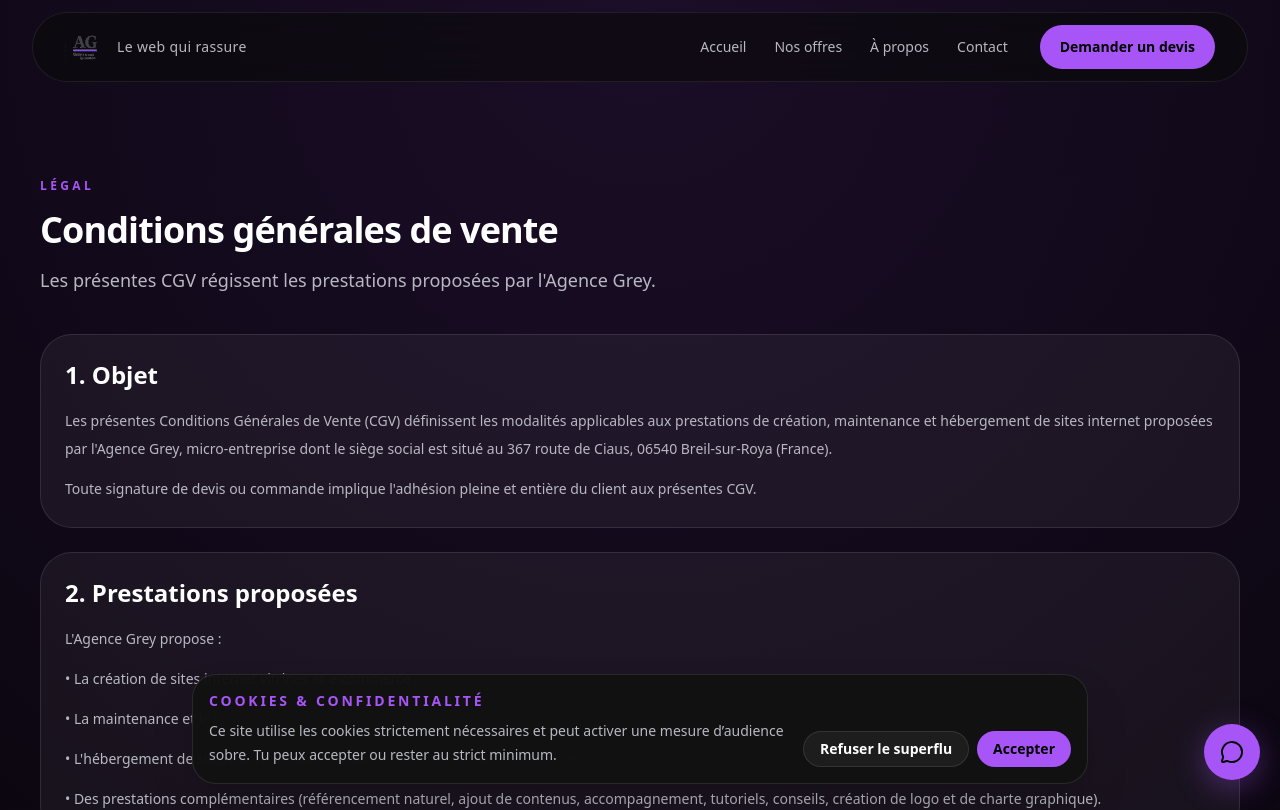
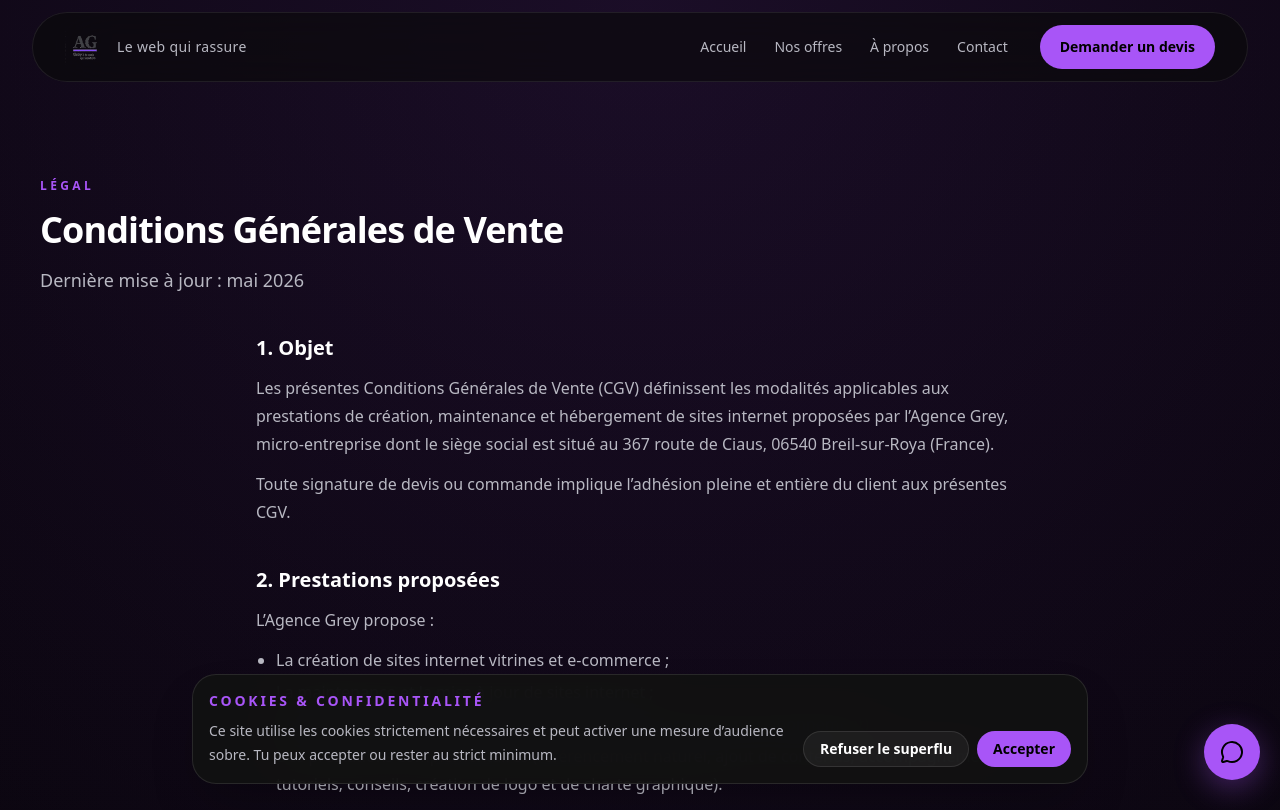
Before and after one commit to Agence-Grey/Grey, a Next.js app: page /cgv in a window 1280 px wide. Shown: the top 810 px of the page. Built offline with nearby package versions, Linux system fonts and the light colour scheme.

Commit message:
feat(cgv): mise a jour complete des conditions generales de vente

```diff
--- a/src/app/cgv/page.tsx
+++ b/src/app/cgv/page.tsx
@@ -3,163 +3,235 @@ import { SectionWrapper } from "@/components/shared/section-wrapper";
 import { buildPageMetadata } from "@/components/shared/seo";
 
 export const metadata: Metadata = buildPageMetadata({
-  title: "CGV",
-  description: "Conditions générales de vente de L'Agence Grey.",
-  noIndex: true,
+  title: "Conditions Générales de Vente",
+  description:
+    "CGV de l’Agence Grey — création, maintenance et hébergement de sites internet.",
 });
 
-const sections = [
-  {
-    title: "1. Objet",
-    body: [
-      "Les présentes Conditions Générales de Vente (CGV) définissent les modalités applicables aux prestations de création, maintenance et hébergement de sites internet proposées par l'Agence Grey, micro-entreprise dont le siège social est situé au 367 route de Ciaus, 06540 Breil-sur-Roya (France).",
-      "Toute signature de devis ou commande implique l'adhésion pleine et entière du client aux présentes CGV.",
-    ],
-  },
-  {
-    title: "2. Prestations proposées",
-    body: [
-      "L'Agence Grey propose :",
-      "• La création de sites internet vitrines et e-commerce ;",
-      "• La maintenance et la mise à jour de sites internet ;",
-      "• L'hébergement de sites internet (dans le cadre des formules avec abonnement) ;",
-      "• Des prestations complémentaires (référencement naturel, ajout de contenus, accompagnement, tutoriels, conseils, création de logo et de charte graphique).",
-    ],
-  },
-  {
-    title: "3. Devis et commande",
-    body: [
-      "Toute prestation fait l'objet d'un devis écrit précisant la nature de la mission, le prix et les délais estimatifs.",
-      "La commande devient ferme et définitive à la signature du devis et au versement d'un acompte de 30 % du montant total.",
-      "Le projet ne sera lancé qu'à réception de cet acompte.",
-    ],
-  },
-  {
-    title: "4. Prix et modalités de paiement",
-    body: [
-      "Pour les prestations de création de site, un acompte de 30 % est dû à la signature du devis et le solde à la livraison, avant la mise en ligne du site.",
-      "Le site ne sera pas mis en ligne avant réception du solde.",
-      "Les tarifs indiqués sur les devis sont exprimés hors taxes. L'application de la TVA dépendra du régime fiscal en vigueur au moment de la facturation.",
-      "Pour les prestations de maintenance et d'hébergement :",
-      "• Le paiement est mensuel, à effectuer par virement bancaire entre le 1er et le 10 de chaque mois.",
-      "• En cas de non-paiement à l'échéance, un email de relance sera envoyé à partir du 10 du mois.",
-      "• Sans régularisation avant le 15, l'hébergement et la maintenance pourront être suspendus jusqu'au règlement.",
-      "Barèmes et remises : Les tarifs et éventuelles remises liés aux packs sont ceux indiqués sur le site www.agencegrey.fr ou sur le devis transmis au client.",
-    ],
-  },
-  {
-    title: "5. Droit de rétractation",
-    body: [
-      "Conformément à l'article L221-18 du Code de la consommation, le client consommateur (non professionnel) dispose d'un délai de 14 jours à compter de la signature du devis pour exercer son droit de rétractation, sans avoir à motiver sa décision.",
-      "Toutefois, si le client demande expressément que l'exécution de la prestation commence avant la fin de ce délai, il renonce à son droit de rétractation pour la partie déjà exécutée.",
-      "En cas de rétractation après le début de la prestation, le client reste redevable du montant correspondant au travail déjà réalisé.",
-    ],
-  },
-  {
-    title: "6. Durée et résiliation des abonnements",
-    body: [
-      "Les prestations de maintenance et d'hébergement font l'objet d'un engagement minimum de 6 ou 12 mois, selon l'offre choisie.",
-      "Au-delà de cette période, la résiliation est possible à tout moment, sans préavis, par simple demande écrite (email).",
-      "En cas de non-paiement, l'Agence Grey se réserve le droit d'interrompre l'hébergement et la maintenance du site internet.",
-      "Le client pourra ensuite confier la remise en ligne de son site à un prestataire de son choix.",
-    ],
-  },
-  {
-    title: "7. Livraison et propriété",
-    body: [
-      "Le site internet sera livré et mis en ligne uniquement après paiement intégral du solde.",
-      "• En cas de formule \"site seul\", le client est responsable de son hébergement et de la mise en ligne, bien qu'il puisse bénéficier de conseils à ce sujet.",
-      "• En cas de formule avec abonnement (\"Pack Sérénité\"), l'Agence Grey prend en charge l'hébergement, les mises à jour et la maintenance.",
-      "Le client dispose d'un accès complet (codes d'administration) à son site une fois le paiement total effectué.",
-    ],
-  },
-  {
-    title: "8. Garantie technique",
-    body: [
-      "L'Agence Grey garantit le bon fonctionnement du site au moment de sa livraison.",
-      "Passé un délai de 15 jours après la mise en ligne, toute intervention technique (correction de bug, mise à jour, restauration de sauvegarde) fera l'objet d'un devis séparé, sauf en cas d'erreur directement imputable à l'Agence.",
-      "Cette garantie ne couvre pas :",
-      "• les erreurs liées à une mauvaise manipulation du client,",
-      "• les incidents dus à des mises à jour externes (plugins, hébergeur, CMS),",
-      "• ou tout cas de force majeure.",
-      "Les clients sous abonnement maintenance bénéficient d'une prise en charge intégrale de ces interventions.",
-    ],
-  },
-  {
-    title: "9. Responsabilités du client",
-    body: [
-      "Le client s'engage à :",
-      "• Fournir les contenus nécessaires (textes, images, logos) dans les délais convenus ;",
-      "• Garantir qu'il détient les droits d'utilisation de tous les éléments transmis ;",
-      "• Vérifier la conformité légale de son site internet (mentions légales, CGV, politique de confidentialité, respect du RGPD, etc.).",
-      "L'Agence Grey peut fournir des modèles et conseils, mais ne peut être tenue responsable d'une éventuelle sanction liée à la non-conformité du site du client.",
-    ],
-  },
-  {
-    title: "10. Responsabilités de l'Agence",
-    body: [
-      "L'Agence Grey s'engage à :",
-      "• Fournir un site fonctionnel et conforme au devis signé ;",
-      "• Réaliser ses prestations selon les standards techniques en vigueur ;",
-      "• Assurer la maintenance des sites sous abonnement (mises à jour, corrections, sécurité, accompagnement).",
-      "L'Agence ne saurait être tenue responsable :",
-      "• d'une indisponibilité liée à un hébergeur tiers,",
-      "• d'une mauvaise utilisation du site par le client,",
-      "• ou d'un cas de force majeure.",
-    ],
-  },
-  {
-    title: "11. Propriété intellectuelle",
-    body: [
-      "• Le client reste propriétaire des contenus qu'il fournit (textes, images, vidéos, logos).",
-      "• L'Agence Grey conserve la propriété des éléments techniques et graphiques créés tant que la prestation n'a pas été intégralement payée.",
-      "• Une fois le paiement complet effectué, le client dispose de tous les droits d'usage sur le site livré.",
-    ],
-  },
-  {
-    title: "12. Confidentialité et protection des données",
-    body: [
-      "L'Agence Grey s'engage à respecter la confidentialité des informations échangées avec ses clients et à ne pas divulguer les données fournies.",
-      "Les données personnelles collectées sont utilisées uniquement pour la bonne exécution des prestations et ne sont pas transmises à des tiers sans consentement.",
-    ],
-  },
-  {
-    title: "13. Droit applicable et litiges",
-    body: [
-      "Les présentes CGV sont soumises au droit français.",
-      "En cas de litige, et à défaut d'accord amiable, les tribunaux compétents seront ceux déterminés par la loi française.",
-    ],
-  },
-  {
-    title: "14. Mentions légales",
-    body: [
-      "Agence Grey",
-      "Adrien DEBARLE & Ophélie HUTIN",
-      "Adresse : 367 route de Ciaus, 06540 Breil-sur-Roya",
-      "Email : agencegrey06@gmail.com",
-      "WhatsApp : +33 6 18 00 85 31",
-      "Numéro SIRET : [à renseigner]",
-      "Hébergeur : [Nom, raison sociale, adresse et téléphone de l'hébergeur]",
-      "Numéro de TVA intracommunautaire (si applicable) : [à renseigner]",
-    ],
-  },
-];
+export default function CGVPage() {
+  return (
+    <SectionWrapper
+      eyebrow="Légal"
+      title="Conditions Générales de Vente"
+      description="Dernière mise à jour : mai 2026"
+    >
+      <article className="mx-auto max-w-3xl space-y-10 text-[var(--color-muted-foreground)]">
+        <section className="space-y-3">
+          <h2 className="text-xl font-semibold text-white">1. Objet</h2>
+          <p className="leading-7">
+            Les présentes Conditions Générales de Vente (CGV) définissent les modalités applicables aux
+            prestations de création, maintenance et hébergement de sites internet proposées par l’Agence Grey,
+            micro-entreprise dont le siège social est situé au 367 route de Ciaus, 06540 Breil-sur-Roya
+            (France).
+          </p>
+          <p className="leading-7">
+            Toute signature de devis ou commande implique l’adhésion pleine et entière du client aux présentes
+            CGV.
+          </p>
+        </section>
 
-export default function CgvPage() {
-  return (
-    <SectionWrapper eyebrow="Légal" title="Conditions générales de vente" description="Les présentes CGV régissent les prestations proposées par l'Agence Grey.">
-      <div className="space-y-6">
-        {sections.map((section) => (
-          <section key={section.title} className="rounded-[2rem] border border-white/10 bg-white/5 p-6">
-            <h2 className="text-2xl font-semibold text-white">{section.title}</h2>
-            <div className="mt-4 space-y-3 text-sm leading-7 text-[var(--color-muted-foreground)]">
-              {section.body.map((paragraph) => (
-                <p key={paragraph}>{paragraph}</p>
-              ))}
-            </div>
-          </section>
-        ))}
-      </div>
+        <section className="space-y-3">
+          <h2 className="text-xl font-semibold text-white">2. Prestations proposées</h2>
+          <p className="leading-7">L’Agence Grey propose :</p>
+          <ul className="list-disc space-y-1 pl-5 leading-7">
+            <li>La création de sites internet vitrines et e-commerce ;</li>
+            <li>La maintenance et la mise à jour de sites internet ;</li>
+            <li>L’hébergement de sites internet (dans le cadre des formules avec abonnement) ;</li>
+            <li>
+              Des prestations complémentaires (référencement naturel, ajout de contenus,
+              accompagnement, tutoriels, conseils, création de logo et de charte graphique).
+            </li>
+          </ul>
+        </section>
+
+        <section className="space-y-3">
+          <h2 className="text-xl font-semibold text-white">3. Devis et commande</h2>
+          <p className="leading-7">
+            Toute prestation fait l’objet d’un devis écrit précisant la nature de la mission, le prix et les délais
+            estimatifs.
+          </p>
+          <p className="leading-7">
+            La commande devient ferme et définitive à la signature du devis et au versement d’un acompte de
+            30 % du montant total.
+          </p>
+          <p className="leading-7">Le projet ne sera lancé qu’à réception de cet acompte.</p>
+        </section>
+
+        <section className="space-y-3">
+          <h2 className="text-xl font-semibold text-white">4. Prix et modalités de paiement</h2>
+          <div className="space-y-3 leading-7">
+            <p>
+              Pour les prestations de création de site, un acompte de 30 % est dû à la signature du devis
+              et le solde à la livraison, avant la mise en ligne du site.
+            </p>
+            <p>Le site ne sera pas mis en ligne avant réception du solde.</p>
+            <p>
+              Les tarifs indiqués sur les devis sont exprimés hors taxes. L’application de la TVA dépendra
+              du régime fiscal en vigueur au moment de la facturation.
+            </p>
+          </div>
+
+          <p className="leading-7">Pour les prestations de maintenance et d’hébergement :</p>
+          <ul className="list-disc space-y-1 pl-5 leading-7">
+            <li>Le paiement est mensuel, à effectuer par virement bancaire entre le 1er et le 10 de chaque mois.</li>
+            <li>En cas de non-paiement à l’échéance, un email de relance sera envoyé à partir du 10 du mois.</li>
+            <li>Sans régularisation avant le 15, l’hébergement et la maintenance pourront être suspendus jusqu’au règlement.</li>
+          </ul>
+
+          <p className="leading-7">
+            <span className="font-semibold text-white">Barèmes et remises :</span> Les tarifs et éventuelles remises liés aux packs sont ceux indiqués sur le site www.agence-grey.fr ou sur le devis transmis au client.
+          </p>
+        </section>
+
+        <section className="space-y-3">
+          <h2 className="text-xl font-semibold text-white">5. Droit de rétractation</h2>
+          <p className="leading-7">
+            Conformément à l’article L221-18 du Code de la consommation, le client consommateur (non
+            professionnel) dispose d’un délai de 14 jours à compter de la signature du devis pour exercer son
+            droit de rétractation, sans avoir à motiver sa décision.
+          </p>
+          <p className="leading-7">
+            Toutefois, si le client demande expressément que l’exécution de la prestation commence avant la
+            fin de ce délai, il renonce à son droit de rétractation pour la partie déjà exécutée.
+          </p>
+          <p className="leading-7">
+            En cas de rétractation après le début de la prestation, le client reste redevable du montant
+            correspondant au travail déjà réalisé.
+          </p>
+        </section>
+
+        <section className="space-y-3">
+          <h2 className="text-xl font-semibold text-white">6. Durée et résiliation des abonnements</h2>
+          <p className="leading-7">
+            Les prestations de maintenance et d’hébergement font l’objet d’un engagement minimum de 6 ou
+            12 mois, selon l’offre choisie.
+          </p>
+          <p className="leading-7">
+            Au-delà de cette période, la résiliation est possible à tout moment, sans préavis, par simple
+            demande écrite (email).
+          </p>
+          <p className="leading-7">
+            En cas de non-paiement, l’Agence Grey se réserve le droit d’interrompre l’hébergement et la
+            maintenance du site internet.
+          </p>
+          <p className="leading-7">
+            Le client pourra ensuite confier la remise en ligne de son site à un prestataire de son choix.
+          </p>
+        </section>
+
+        <section className="space-y-3">
+          <h2 className="text-xl font-semibold text-white">7. Livraison et propriété</h2>
+          <p className="leading-7">
+            Le site internet sera livré et mis en ligne uniquement après paiement intégral du solde.
+          </p>
+          <ul className="list-disc space-y-1 pl-5 leading-7">
+            <li>En cas de formule “site seul”, le client est responsable de son hébergement et de la mise en ligne, bien qu’il puisse bénéficier de conseils à ce sujet.</li>
+            <li>En cas de formule avec abonnement (“Pack Sérénité”), l’Agence Grey prend en charge l’hébergement, les mises à jour et la maintenance.</li>
+          </ul>
+          <p className="leading-7">
+            Le client dispose d’un accès complet (codes d’administration) à son site une fois le paiement total
+            effectué.
+          </p>
+        </section>
+
+        <section className="space-y-3">
+          <h2 className="text-xl font-semibold text-white">8. Garantie technique</h2>
+          <p className="leading-7">
+            L’Agence Grey garantit le bon fonctionnement du site au moment de sa livraison.
+          </p>
+          <p className="leading-7">
+            Passé un délai de 15 jours après la mise en ligne, toute intervention technique (correction de bug,
+            mise à jour, restauration de sauvegarde) fera l’objet d’un devis séparé, sauf en cas d’erreur
+            directement imputable à l’Agence.
+          </p>
+          <p className="leading-7">Cette garantie ne couvre pas :</p>
+          <ul className="list-disc space-y-1 pl-5 leading-7">
+            <li>les erreurs liées à une mauvaise manipulation du client,</li>
+            <li>les incidents dus à des mises à jour externes (plugins, hébergeur, CMS),</li>
+            <li>ou tout cas de force majeure.</li>
+          </ul>
+          <p className="leading-7">
+            Les clients sous abonnement maintenance bénéficient d’une prise en charge intégrale de ces
+            interventions.
+          </p>
+        </section>
+
+        <section className="space-y-3">
+          <h2 className="text-xl font-semibold text-white">9. Responsabilités du client</h2>
+          <p className="leading-7">Le client s’engage à :</p>
+          <ul className="list-disc space-y-1 pl-5 leading-7">
+            <li>Fournir les contenus nécessaires (textes, images, logos) dans les délais convenus ;</li>
+            <li>Garantir qu’il détient les droits d’utilisation de tous les éléments transmis ;</li>
+            <li>Vérifier la conformité légale de son site internet (mentions légales, CGV, politique de confidentialité, respect du RGPD, etc.).</li>
+          </ul>
+          <p className="leading-7">
+            L’Agence Grey peut fournir des modèles et conseils, mais ne peut être tenue responsable d’une
+            éventuelle sanction liée à la non-conformité du site du client.
+          </p>
+        </section>
+
+        <section className="space-y-3">
+          <h2 className="text-xl font-semibold text-white">10. Responsabilités de l’Agence</h2>
+          <p className="leading-7">L’Agence Grey s’engage à :</p>
+          <ul className="list-disc space-y-1 pl-5 leading-7">
+            <li>Fournir un site fonctionnel et conforme au devis signé ;</li>
+            <li>Réaliser ses prestations selon les standards techniques en vigueur ;</li>
+            <li>Assurer la maintenance des sites sous abonnement (mises à jour, corrections, sécurité, accompagnement).</li>
+          </ul>
+          <p className="leading-7">L’Agence ne saurait être tenue responsable :</p>
+          <ul className="list-disc space-y-1 pl-5 leading-7">
+            <li>d’une indisponibilité liée à un hébergeur tiers,</li>
+            <li>d’une mauvaise utilisation du site par le client,</li>
+            <li>ou d’un cas de force majeure.</li>
+          </ul>
+        </section>
+
+        <section className="space-y-3">
+          <h2 className="text-xl font-semibold text-white">11. Propriété intellectuelle</h2>
+          <ul className="list-disc space-y-1 pl-5 leading-7">
+            <li>Le client reste propriétaire des contenus qu’il fournit (textes, images, vidéos, logos).</li>
+            <li>L’Agence Grey conserve la propriété des éléments techniques et graphiques créés tant que la prestation n’a pas été intégralement payée.</li>
+            <li>Une fois le paiement complet effectué, le client dispose de tous les droits d’usage sur le site livré.</li>
+          </ul>
+        </section>
+
+        <section className="space-y-3">
+          <h2 className="text-xl font-semibold text-white">12. Confidentialité et protection des données</h2>
+          <p className="leading-7">
+            L’Agence Grey s’engage à respecter la confidentialité des informations échangées avec ses clients
+            et à ne pas divulguer les données fournies.
+          </p>
+          <p className="leading-7">
+            Les données personnelles collectées sont utilisées uniquement pour la bonne exécution des
+            prestations et ne sont pas transmises à des tiers sans consentement.
+          </p>
+        </section>
+
+        <section className="space-y-3">
+          <h2 className="text-xl font-semibold text-white">13. Droit applicable et litiges</h2>
+          <p className="leading-7">
+            Les présentes CGV sont soumises au droit français.
+          </p>
+          <p className="leading-7">
+            En cas de litige, et à défaut d’accord amiable, les tribunaux compétents seront ceux déterminés
+            par la loi française.
+          </p>
+        </section>
+
+        <section className="space-y-3">
+          <h2 className="text-xl font-semibold text-white">14. Mentions légales</h2>
+          <div className="space-y-1 leading-7">
+            <p><span className="font-semibold text-white">Agence Grey</span></p>
+            <p>Adrien DEBARLE & Ophélie HUTIN</p>
+            <p>Adresse : 367 route de Ciaus, 06540 Breil-sur-Roya</p>
+            <p>Email : agencegrey@gmail.com</p>
+            <p>WhatsApp : +33 6 18 00 85 31</p>
+            <p>Numéro SIRET : [à renseigner]</p>
+            <p>Hébergeur : [Nom, raison sociale, adresse et téléphone de l’hébergeur]</p>
+            <p>Numéro de TVA intracommunautaire (si applicable) : [à renseigner]</p>
+          </div>
+        </section>
+      </article>
     </SectionWrapper>
   );
 }
```
